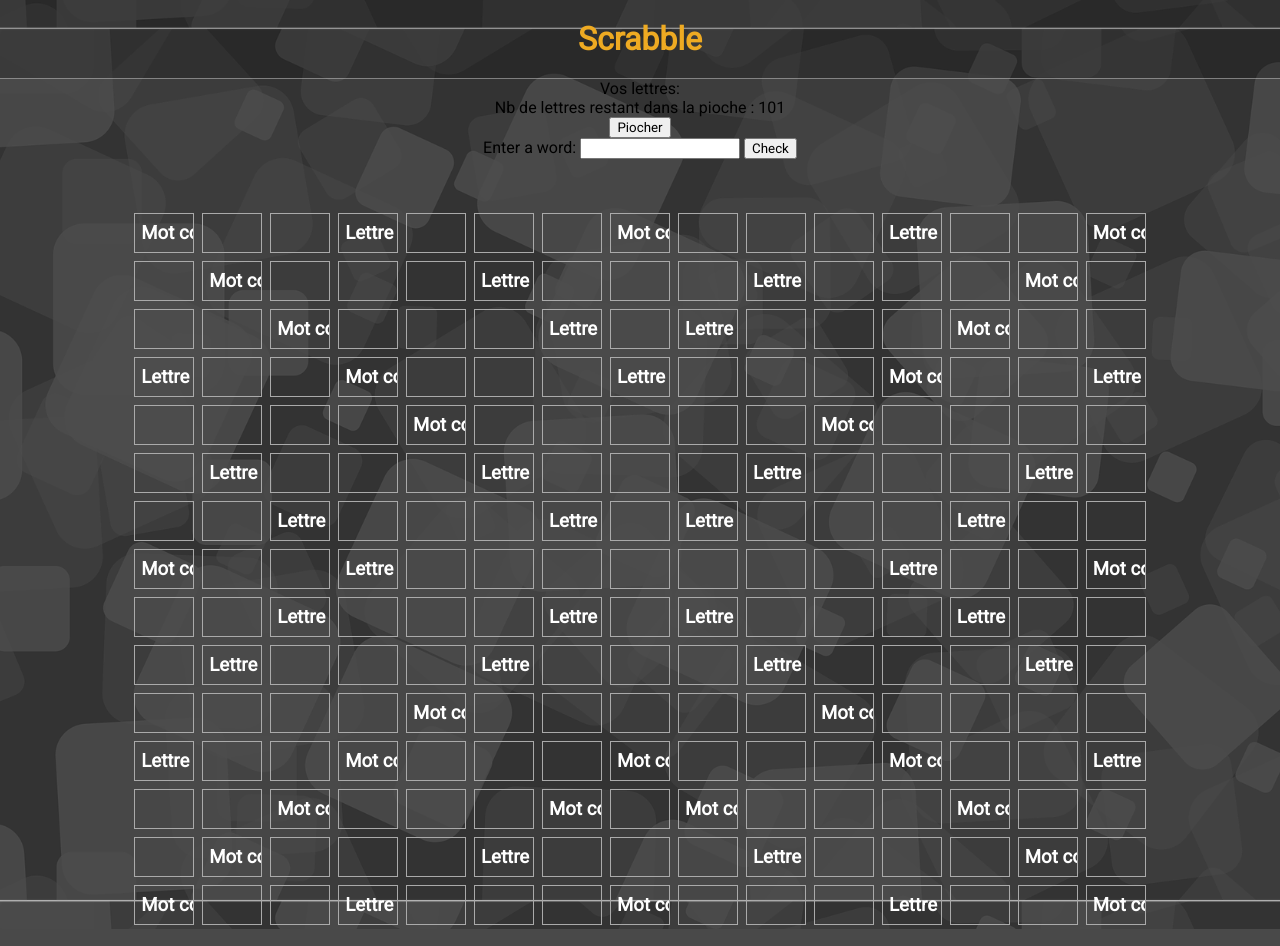
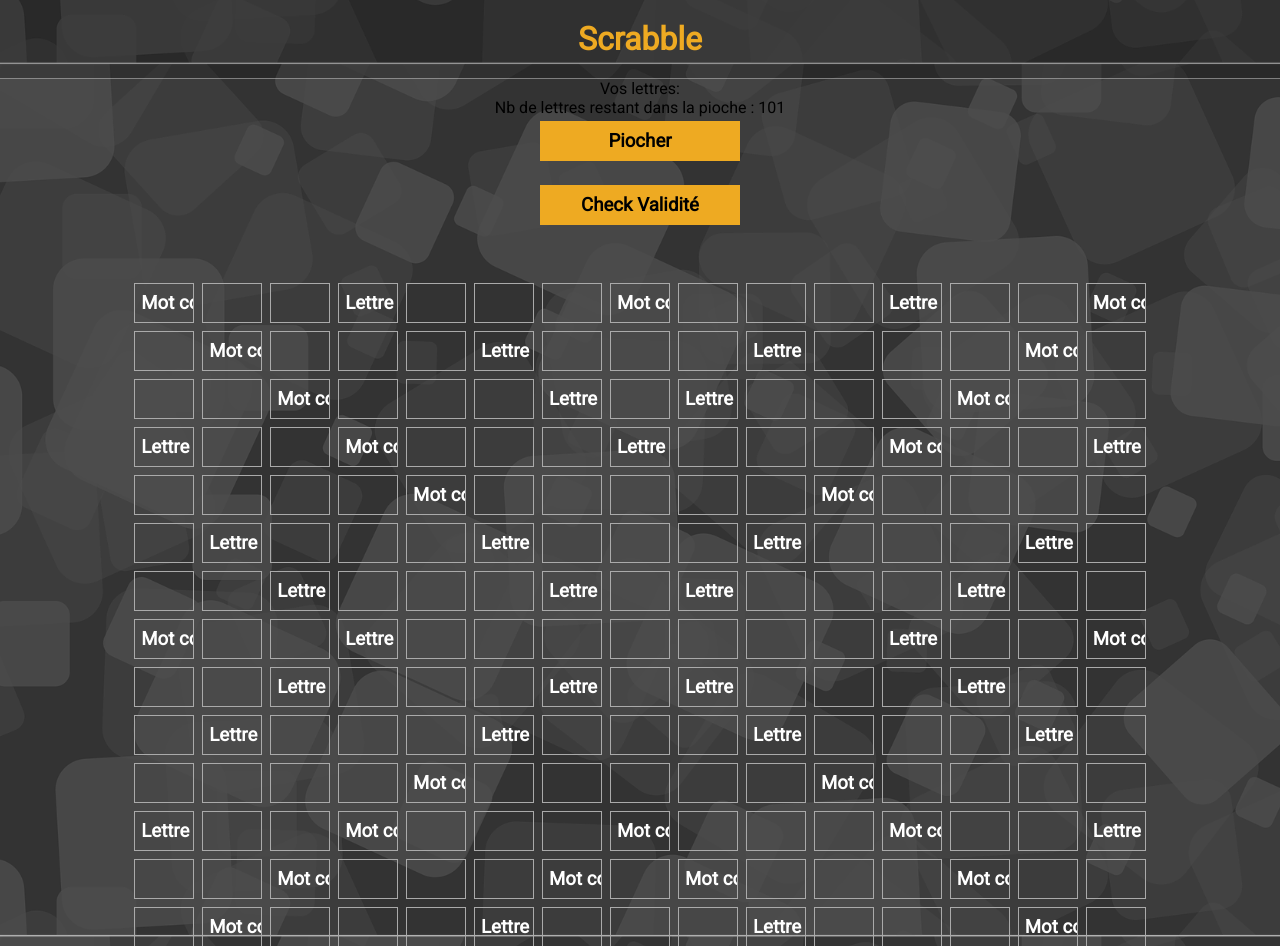
Before and after one commit to Ximawa/Scrabble, a PHP site: page / in a window 1280 px wide. Shown: the top 946 px of the page. Run offline with PHP 8.4, Linux system fonts and the light colour scheme.

Commit message:
Ajout zone formation de mot et cassage de la verif du mot

```diff
--- a/index.php
+++ b/index.php
@@ -62,25 +62,28 @@
         <?php
             foreach($toufik->main as $piece){
         ?>
-                <input type="text" value="<?php echo $piece->lettre ?>" readonly/>
+                <input type="button" value="<?php echo $piece->lettre ?>" id="<?php echo $piece->lettre ?>" onClick="jouer(this.value)" />
             <?php } ?>
     </div>
     <div>
         Nb de lettres restant dans la pioche : <?php echo $pioche->nombrePieces(); ?>
     </div>
-    <form method="post" action="">
+    <form name="pioche" method="post">
         <input type="submit" name="pioche" value="Piocher"/>
-        <br>
-        <label for="mot">Enter a word:</label>
-        <input type="text" name="mot" id="mot">
-        <input type="submit" name="submit" value="Check">
     </form>
+    <form method="post" action="validationMot.php" name="fo">
+
+        <input type="submit" name="valide" value="Check Validité"/>
+        <input type="hidden" name="selection" />
+    </form>
+    <div id="motSelection">
+    </div>
     <div id="plateau">
         <?php
             foreach($plateau->cellules as $line){
                 foreach($line as $cell){
         ?>
-                    <input type="button" value="<?php echo $cell->getBonus() ?>" />
+                    <input type="button" value="<?php echo $cell->getBonus() ?>" id="<?php echo $cell->getPosX()."/".$cell->getPosY() ?>" />
         <?php
                 }
                 echo "<br>";
@@ -88,5 +91,13 @@
 
         ?>
     </div>
+    <script>
+        function jouer(value){
+            document.getElementById(value).style.visibility="hidden";
+            document.getElementById("motSelection").innerHTML+='<input type="button" value="'+value+'"  />';
+            document.fo.selection.value+=value;
+
+        }
+    </script>
 </body>
 </html>
--- a/style.css
+++ b/style.css
@@ -2,30 +2,41 @@
     font-family: 'Roboto', sans-serif;
 }
 
-body{
-    text-align: center;
-    margin: 0;
-    min-height: 100vh;
-    background-image: url("img/background.png");
-    background-position: center center;
-    background-size: cover;
-    animation-name:back;
-    animation-duration: 20s;
-    animation-iteration-count: infinite;
-    animation-timing-function: ease-in-out;
+input[type=submit]{
+    width: 200px;
+    height: 40px;
+    font-size: 14pt;
+    font-weight: bold;
+    cursor: pointer;
+    background-color: #EA2;
+    border: solid 1px #EA2;
+    color: #000;
+    display: inline-block;
+    margin: 4px 2px;
 }
 
-@keyframes back{
-    0%{
-        background-size: 100% auto;
-    }
-    50%{
-        background-size: 120% auto;
-    }
-    100%{
-        background-size: 100% auto;
-    }
+input[type=submit]:hover{
+    box-shadow: 0 0 10px rgba(255, 255, 255, 0.4);
+    color: #FFF
 }
+
+#motSelection{
+    margin: 10px;
+}
+
+#motSelection input{
+    width: 60px;
+    height: 40px;
+    font-size: 14pt;
+    font-weight: bold;
+    cursor: pointer;
+    background-color: rgba(0, 0, 0, 0.2);
+    border: solid 1px #EA2;
+    color: #EA2;
+    display: inline-block;
+    margin: 4px 2px;
+}
+
 h1{
     margin: 0;
     padding: 20px;
@@ -81,3 +92,29 @@
     background-color: #AAA;
     transition: all 0.3s ease;
 }
+
+
+body{
+    text-align: center;
+    margin: 0;
+    min-height: 100vh;
+    background-image: url("img/background.png");
+    background-position: center center;
+    background-size: cover;
+    animation-name:back;
+    animation-duration: 20s;
+    animation-iteration-count: infinite;
+    animation-timing-function: ease-in-out;
+}
+
+@keyframes back{
+    0%{
+        background-size: 100% auto;
+    }
+    50%{
+        background-size: 120% auto;
+    }
+    100%{
+        background-size: 100% auto;
+    }
+}
--- /dev/null
+++ b/validationMot.php
@@ -0,0 +1,5 @@
+<?php
+
+    echo $_POST["selection"];
+
+?>
```
Also changed, not shown: plateau.php (+0 -18 lines).
